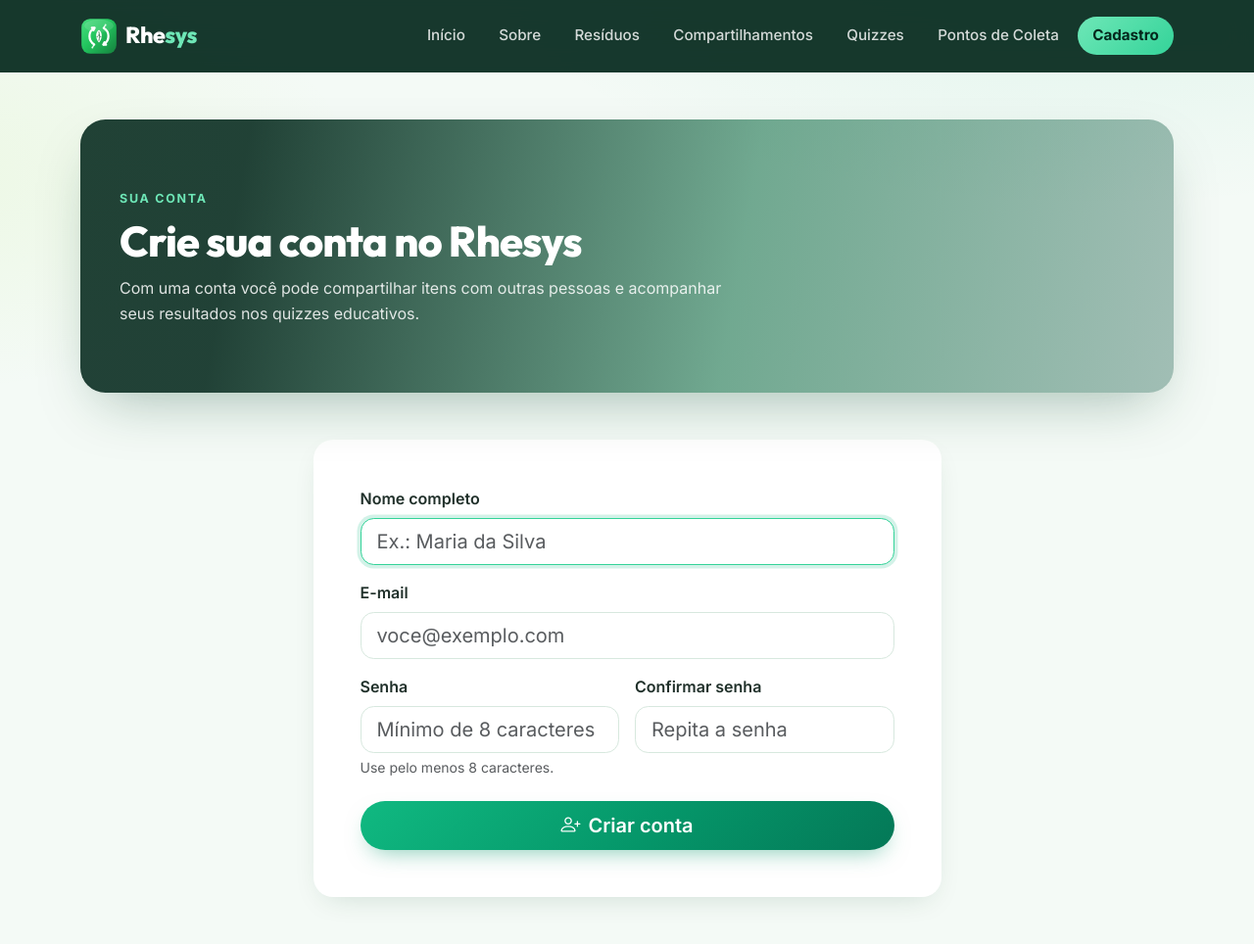
After one commit to isacsagiorato/rhesys, a PHP site: page /pages/cadastro.php in a window 1280 px wide. The commit adds this page. Shown: the whole page at 98% size. Run offline with PHP 8.4, Linux system fonts and the light colour scheme.

Commit message:
Adiciona tela de cadastro de usuario (nome, email e senha)
- Novo pages/cadastro.php: formulario com validacao server-side, token CSRF, senha armazenada com password_hash() e padrao Post/Redirect/Get

- Link Cadastro adicionado ao menu (includes/header.php)

- BASE_URL ajustada para / para rodar com php -S na raiz do projeto

```diff
--- a/config/config.php
+++ b/config/config.php
@@ -9,4 +9,4 @@ if (session_status() === PHP_SESSION_NONE) {
 }
 
 define('NOME_SITE', 'Rhesys');
-define('BASE_URL', '/rhesys/'); // ajuste conforme a pasta do seu servidor local
+define('BASE_URL', '/'); // '/' para php -S localhost:8000 na raiz do projeto; use '/rhesys/' se rodar via XAMPP (htdocs/rhesys)
--- a/includes/header.php
+++ b/includes/header.php
@@ -47,6 +47,7 @@
                     'compartilhamentos.php' => ['Compartilhamentos', 'pages/compartilhamentos.php'],
                     'quiz.php'              => ['Quizzes', 'pages/quiz.php'],
                     'pontos_coleta.php'     => ['Pontos de Coleta', 'pages/pontos_coleta.php'],
+                    'cadastro.php'          => ['Cadastro', 'pages/cadastro.php'],
                 ];
                 foreach ($links as $arquivo => $item):
                     $classe = ($pagina_atual === $arquivo) ? ' active' : '';
--- /dev/null
+++ b/pages/cadastro.php
@@ -0,0 +1,168 @@
+<?php
+/**
+ * RF13 — Cadastro de usuário
+ * Cria uma conta com nome, e-mail e senha (armazenada como hash bcrypt).
+ */
+
+require_once __DIR__ . '/../config/config.php';
+require_once __DIR__ . '/../config/conexao.php';
+
+$erros = [];
+$nome  = '';
+$email = '';
+
+// Token CSRF para proteger o envio do formulário
+if (empty($_SESSION['csrf_cadastro'])) {
+    $_SESSION['csrf_cadastro'] = bin2hex(random_bytes(32));
+}
+$csrf_token = $_SESSION['csrf_cadastro'];
+
+// Cadastro concluído (redirecionado após o POST — padrão Post/Redirect/Get)
+$cadastrou = ($_GET['sucesso'] ?? '') === '1';
+
+if ($_SERVER['REQUEST_METHOD'] === 'POST') {
+    // 1. Valida o token CSRF
+    if (!hash_equals($_SESSION['csrf_cadastro'], $_POST['csrf'] ?? '')) {
+        $erros[] = 'Sessão expirada. Recarregue a página e tente novamente.';
+    }
+
+    // 2. Recebe e limpa os dados
+    $nome  = trim($_POST['nome'] ?? '');
+    $email = trim($_POST['email'] ?? '');
+    $senha = $_POST['senha'] ?? '';
+    $conf  = $_POST['confirmar_senha'] ?? '';
+
+    // 3. Valida os campos
+    if ($nome === '') {
+        $erros[] = 'Informe seu nome.';
+    } elseif (mb_strlen($nome) > 150) {
+        $erros[] = 'O nome deve ter no máximo 150 caracteres.';
+    }
+
+    if ($email === '') {
+        $erros[] = 'Informe seu e-mail.';
+    } elseif (!filter_var($email, FILTER_VALIDATE_EMAIL)) {
+        $erros[] = 'Informe um e-mail válido.';
+    } elseif (mb_strlen($email) > 150) {
+        $erros[] = 'O e-mail deve ter no máximo 150 caracteres.';
+    }
+
+    if (strlen($senha) < 8) {
+        $erros[] = 'A senha deve ter pelo menos 8 caracteres.';
+    }
+
+    if ($senha !== $conf) {
+        $erros[] = 'A confirmação de senha não confere.';
+    }
+
+    // 4. Verifica e-mail duplicado (coluna UNIQUE)
+    if (!$erros) {
+        $stmt = $pdo->prepare('SELECT COUNT(*) FROM usuario WHERE email = ?');
+        $stmt->execute([$email]);
+        if ((int) $stmt->fetchColumn() > 0) {
+            $erros[] = 'Este e-mail já está cadastrado.';
+        }
+    }
+
+    // 5. Grava o novo usuário e redireciona
+    if (!$erros) {
+        $stmt = $pdo->prepare(
+            'INSERT INTO usuario (nome, email, senha, tipo_usuario) VALUES (?, ?, ?, ?)'
+        );
+        $stmt->execute([
+            $nome,
+            $email,
+            password_hash($senha, PASSWORD_DEFAULT),
+            'comum',
+        ]);
+
+        unset($_SESSION['csrf_cadastro']);
+        session_regenerate_id(true);
+
+        header('Location: cadastro.php?sucesso=1');
+        exit;
+    }
+}
+
+$titulo_pagina = 'Cadastro';
+require __DIR__ . '/../includes/header.php';
+?>
+
+<section class="band reveal">
+    <span class="crumb">Sua conta</span>
+    <h1 class="mt-2">Crie sua conta no Rhesys</h1>
+    <p class="mt-2">
+        Com uma conta você pode compartilhar itens com outras pessoas e
+        acompanhar seus resultados nos quizzes educativos.
+    </p>
+</section>
+
+
+<div class="row justify-content-center mt-5 reveal">
+    <div class="col-lg-7">
+        <div class="info-card p-4 p-lg-5">
+            <?php if ($cadastrou): ?>
+                <div class="alert alert-success d-flex align-items-center gap-3" role="alert">
+                    <i class="bi bi-check-circle-fill" style="font-size: 1.6rem;"></i>
+                    <div>
+                        <strong>Conta criada com sucesso!</strong>
+                        <div class="small mt-1">
+                            Agora você pode <a href="compartilhamentos.php">compartilhar itens</a> ou
+                            <a href="quiz.php">testar seus conhecimentos</a>.
+                        </div>
+                    </div>
+                </div>
+            <?php else: ?>
+
+                <?php if ($erros): ?>
+                    <div class="alert alert-danger" role="alert">
+                        <strong>Corrija os itens abaixo:</strong>
+                        <ul class="mb-0 mt-2 ps-3">
+                            <?php foreach ($erros as $erro): ?>
+                                <li><?php echo htmlspecialchars($erro, ENT_QUOTES, 'UTF-8'); ?></li>
+                            <?php endforeach; ?>
+                        </ul>
+                    </div>
+                <?php endif; ?>
+
+                <form method="post" action="cadastro.php">
+                    <input type="hidden" name="csrf" value="<?php echo $csrf_token; ?>">
+
+                    <div class="mb-3">
+                        <label for="nome" class="form-label fw-semibold">Nome completo</label>
+                        <input type="text" class="form-control form-control-lg" id="nome" name="nome"
+                               maxlength="150" placeholder="Ex.: Maria da Silva"
+                               value="<?php echo htmlspecialchars($nome, ENT_QUOTES, 'UTF-8'); ?>" required autofocus>
+                    </div>
+
+                    <div class="mb-3">
+                        <label for="email" class="form-label fw-semibold">E-mail</label>
+                        <input type="email" class="form-control form-control-lg" id="email" name="email"
+                               maxlength="150" placeholder="voce@exemplo.com"
+                               value="<?php echo htmlspecialchars($email, ENT_QUOTES, 'UTF-8'); ?>" required>
+                    </div>
+
+                    <div class="row g-3 mb-4">
+                        <div class="col-md-6">
+                            <label for="senha" class="form-label fw-semibold">Senha</label>
+                            <input type="password" class="form-control form-control-lg" id="senha" name="senha"
+                                   minlength="8" placeholder="Mínimo de 8 caracteres" required>
+                            <div class="form-text">Use pelo menos 8 caracteres.</div>
+                        </div>
+                        <div class="col-md-6">
+                            <label for="confirmar_senha" class="form-label fw-semibold">Confirmar senha</label>
+                            <input type="password" class="form-control form-control-lg" id="confirmar_senha"
+                                   name="confirmar_senha" placeholder="Repita a senha" required>
+                        </div>
+                    </div>
+
+                    <button type="submit" class="btn btn-success btn-lg w-100">
+                        <i class="bi bi-person-plus me-2"></i>Criar conta
+                    </button>
+                </form>
+            <?php endif; ?>
+        </div>
+    </div>
+</div>
+
+<?php require __DIR__ . '/../includes/footer.php'; ?>
```
